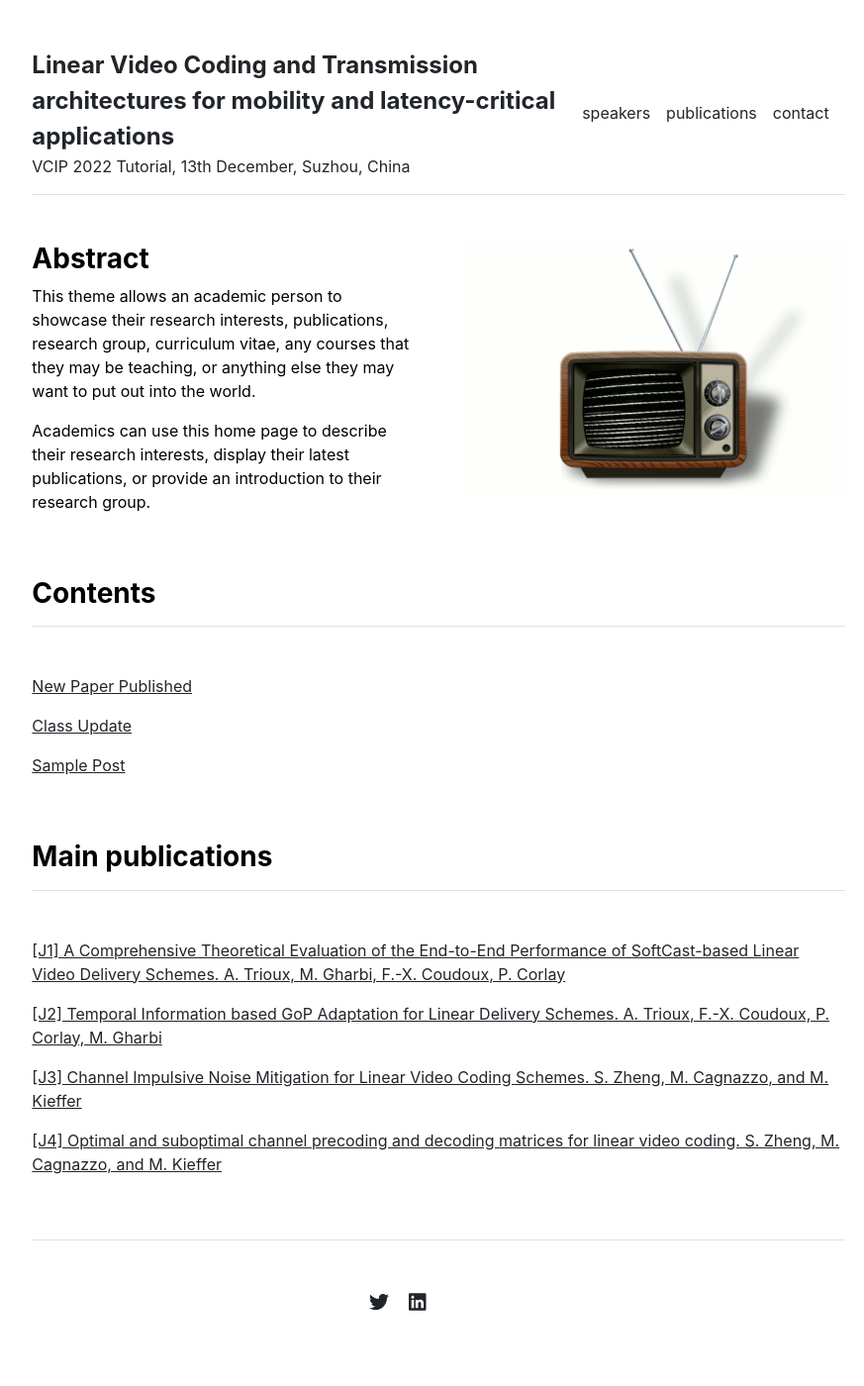
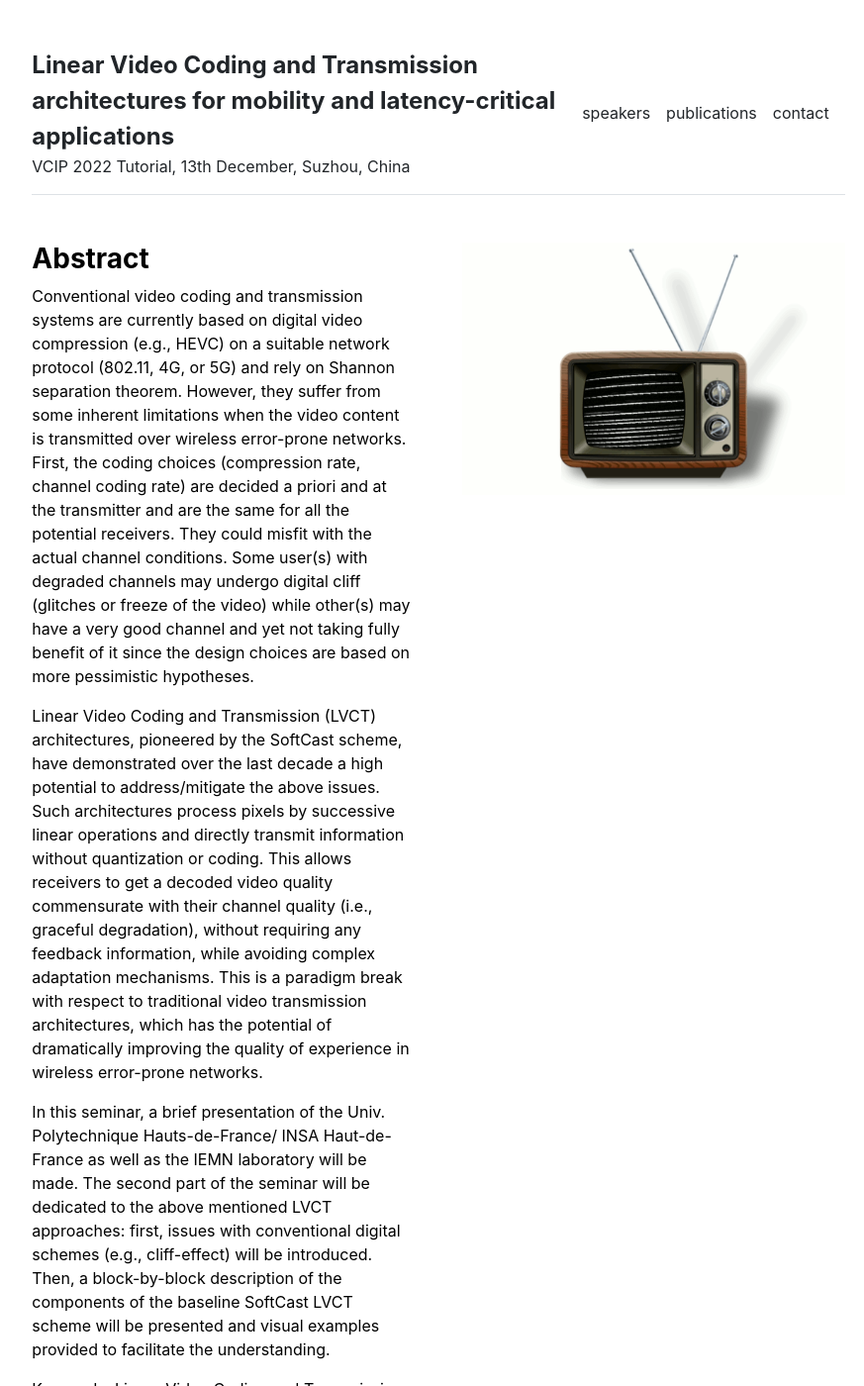
Before and after one commit to XiaYi59/LVCT, a Jekyll site: the page built from index.md, in a window 1280 px wide and 1400 px high. Shown: the whole window at 99% size, without its empty margins (197-1070 px from the left). Built offline with Jekyll 4.4.1, drawn with Linux system fonts in a browser that asks for light colours; some of the changed text lies outside the part shown.

Commit message:
Update index.md

```diff
--- a/index.md
+++ b/index.md
@@ -3,6 +3,10 @@ layout: home
 title: "Home"
 ---
 
-This theme allows an academic person to showcase their research interests, publications, research group, curriculum vitae, any courses that they may be teaching, or anything else they may want to put out into the world.
+Conventional video coding and transmission systems are currently based on digital video compression (e.g., HEVC) on a suitable network protocol (802.11, 4G, or 5G) and rely on Shannon separation theorem. However, they suffer from some inherent limitations when the video content is transmitted over wireless error-prone networks. First, the coding choices (compression rate, channel coding rate) are decided a priori and at the transmitter and are the same for all the potential receivers. They could misfit with the actual channel conditions. Some user(s) with degraded channels may undergo digital cliff (glitches or freeze of the video) while other(s) may have a very good channel and yet not taking fully benefit of it since the design choices are based on more pessimistic hypotheses.
 
-Academics can use this home page to describe their research interests, display their latest publications, or provide an introduction to their research group.
+Linear Video Coding and Transmission (LVCT) architectures, pioneered by the SoftCast scheme, have demonstrated over the last decade a high potential to address/mitigate the above issues. Such architectures process pixels by successive linear operations and directly transmit information without quantization or coding. This allows receivers to get a decoded video quality commensurate with their channel quality (i.e., graceful degradation), without requiring any feedback information, while avoiding complex adaptation mechanisms. This is a paradigm break with respect to traditional video transmission architectures, which has the potential of dramatically improving the quality of experience in wireless error-prone networks.
+
+In this seminar, a brief presentation of the Univ. Polytechnique Hauts-de-France/ INSA Haut-de-France as well as the IEMN laboratory will be made. The second part of the seminar will be dedicated to the above mentioned LVCT approaches: first, issues with conventional digital schemes (e.g., cliff-effect) will be introduced. Then, a block-by-block description of the components of the baseline SoftCast LVCT scheme will be presented and visual examples provided to facilitate the understanding.
+
+Keywords: Linear Video Coding and Transmission (LVCT) architectures, SoftCast, Wireless Video Delivery, Visual Quality
```
